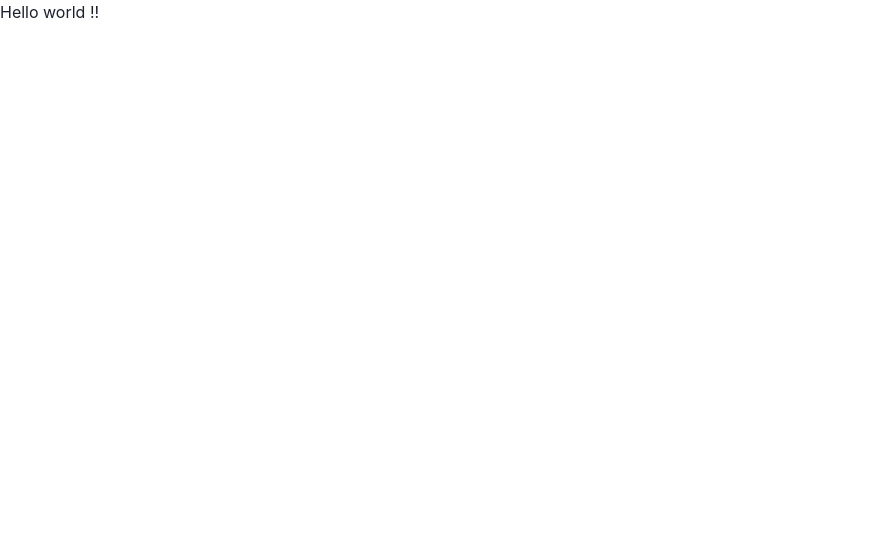
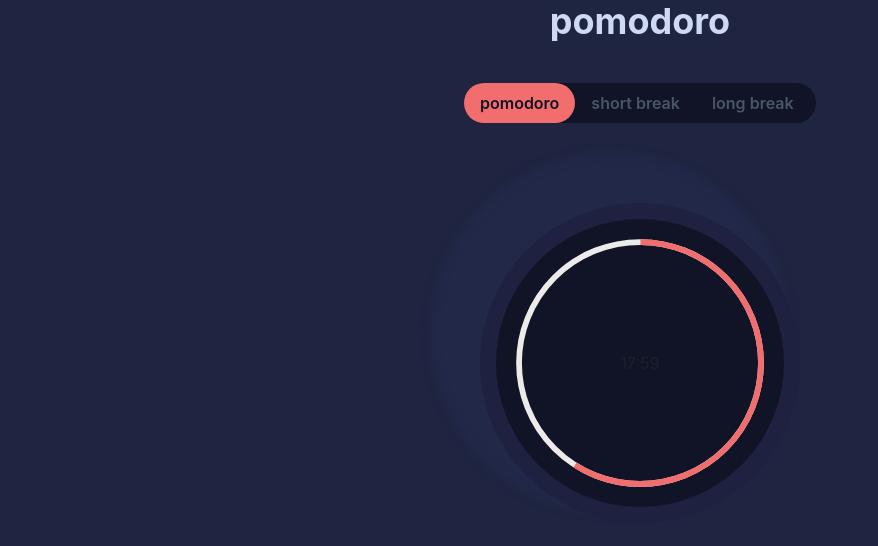
Before and after one commit to dtn1999/pomodoro, a Next.js app: page / in a window 1280 px wide. Shown: the top 546 px of the page, without its empty margins (0-878 px from the left). Built offline with nearby package versions, Linux system fonts and the light colour scheme.

Commit message:
progress bar added

```diff
--- a/pages/_app.tsx
+++ b/pages/_app.tsx
@@ -1,10 +1,16 @@
 import "../styles/globals.css";
 import type { AppProps } from "next/app";
-import { ChakraProvider } from "@chakra-ui/react";
+import { ChakraProvider, extendTheme } from "@chakra-ui/react";
+
+const theme = extendTheme({
+  shadows: {
+    timer: "-30px -30px 10px 20px rgba(40,48,89,0.35)",
+  },
+});
 
 function MyApp({ Component, pageProps }: AppProps) {
   return (
-    <ChakraProvider>
+    <ChakraProvider theme={theme}>
       <Component {...pageProps} />
     </ChakraProvider>
   );
--- a/pages/index.tsx
+++ b/pages/index.tsx
@@ -1,13 +1,102 @@
-import { Flex } from "@chakra-ui/layout";
+import {
+  Flex,
+  Heading,
+  Tabs,
+  TabList,
+  TabPanels,
+  Tab,
+  TabPanel,
+  Box,
+  CircularProgress,
+  Text,
+} from "@chakra-ui/react";
 import type { NextPage } from "next";
-import Head from "next/head";
-import Image from "next/image";
-import styles from "../styles/Home.module.css";
 
 const Home: NextPage = () => {
   return (
-    <Flex>
-      <p> Hello world !! </p>
+    <Flex
+      direction="row"
+      justifyContent="center"
+      width="100%"
+      height="100Vh"
+      bgColor="#1F2440"
+    >
+      <Flex direction="column" alignItems="center">
+        <Heading color="#D0D9F2" mb={10}>
+          pomodoro
+        </Heading>
+        {/*  render the tab panel */}
+        <Tabs variant="solid-rounded">
+          <TabList borderRadius="full" bgColor="#111426">
+            <Tab _selected={{ color: "#111426", bg: "#F26D6D" }}>pomodoro</Tab>
+            <Tab _selected={{ color: "#111426", bg: "#F26D6D" }}>
+              short break
+            </Tab>
+            <Tab _selected={{ color: "#111426", bg: "#F26D6D" }}>
+              long break
+            </Tab>
+          </TabList>
+          <TabPanels>
+            <TabPanel
+              display="flex"
+              justifyContent="center"
+              alignItems="center"
+            >
+              <Box
+                bg="#fff"
+                display="flex"
+                width="20rem"
+                height="20rem"
+                borderRadius="full"
+                mt="4rem"
+                shadow="timer"
+                bgColor="#1E2140"
+                p="1rem"
+              >
+                <Box
+                  position="relative"
+                  overflow="hidden"
+                  bg="#fff"
+                  flex="1"
+                  display="flex"
+                  justifyContent="center"
+                  alignItems="center"
+                  borderRadius="full"
+                  bgColor="#111426"
+                  p="0rem"
+                >
+                  <Box
+                    position="absolute"
+                    top="0"
+                    left="0"
+                    right="0"
+                    bottom="0"
+                    bg="transparent"
+                    display="flex"
+                    justifyContent="center"
+                    alignItems="center"
+                  >
+                    <Text> 17:59 </Text>
+                  </Box>
+
+                  <CircularProgress
+                    size="100%"
+                    value={59}
+                    thickness="2px"
+                    color="#F26D6D"
+                  />
+                </Box>
+              </Box>
+            </TabPanel>
+            <TabPanel>
+              <p>two!</p>
+            </TabPanel>
+            <TabPanel>
+              <p>three!</p>
+            </TabPanel>
+          </TabPanels>
+        </Tabs>
+      </Flex>
     </Flex>
   );
 };
```
